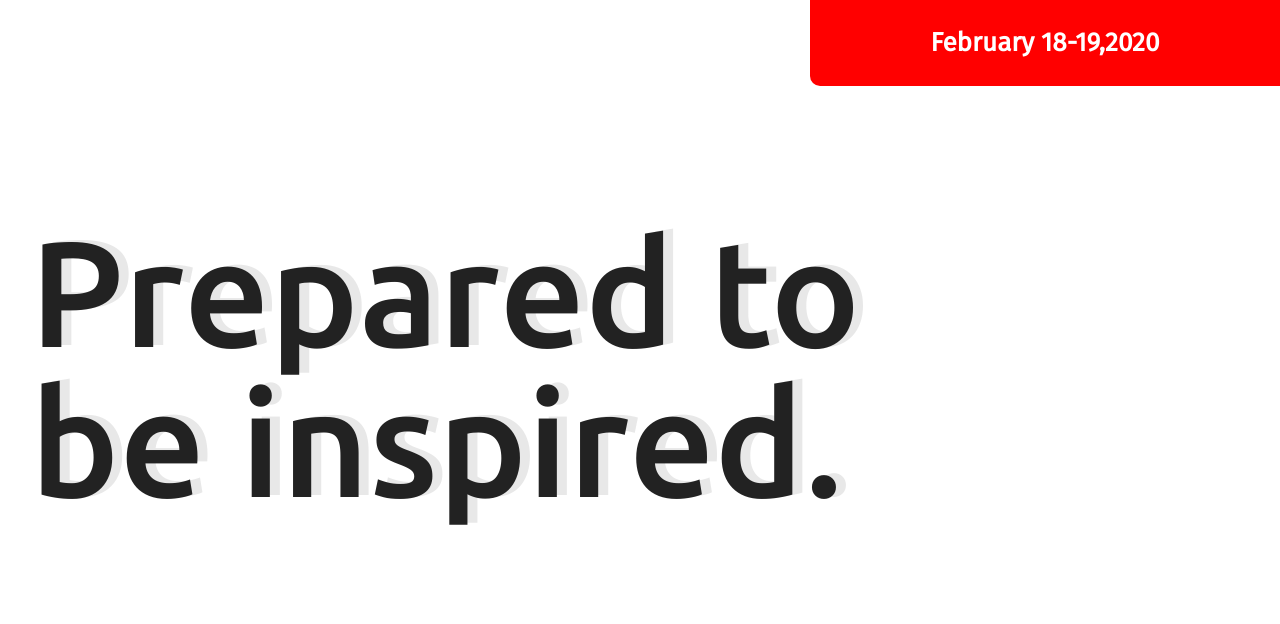
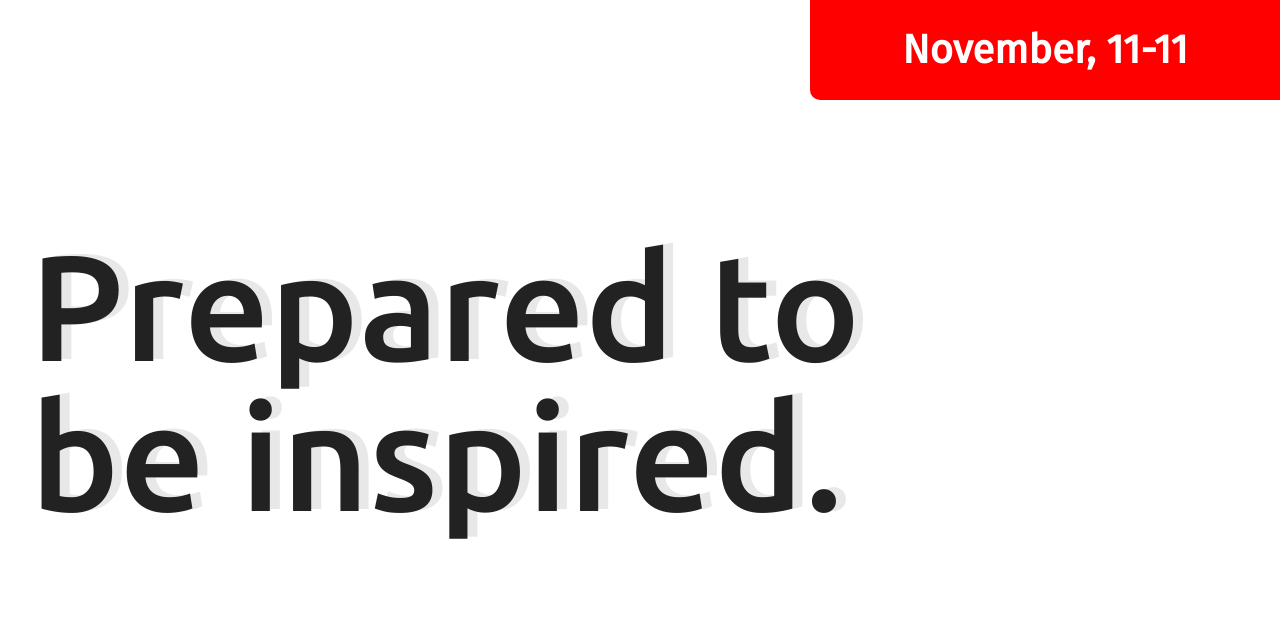
Before and after one commit to ezequielsousa-devbr/abgailHarrison, a plain HTML site: page index.html in a window 1280 px wide. Shown: the top 624 px of the page. Drawn offline with Linux system fonts and the light colour scheme.

Commit message:
Atualizando Data

```diff
--- a/css/style.css
+++ b/css/style.css
@@ -11,7 +11,7 @@ body {
       background-color: red;
       color: #fff;
       font-family: 'Fira Sans', sans-serif;
-      font-size: 26px;
+      font-size: 40px;
       font-weight: 600;
       border-bottom-left-radius: 10px;
       width: 350px; height: auto;
--- a/index.html
+++ b/index.html
@@ -23,7 +23,7 @@
 <body>
   <div class="header">
     <div class="square">
-      February 18-19,2020
+      November, 11-11
     </div>
   </div>
   <div class="title">
```
